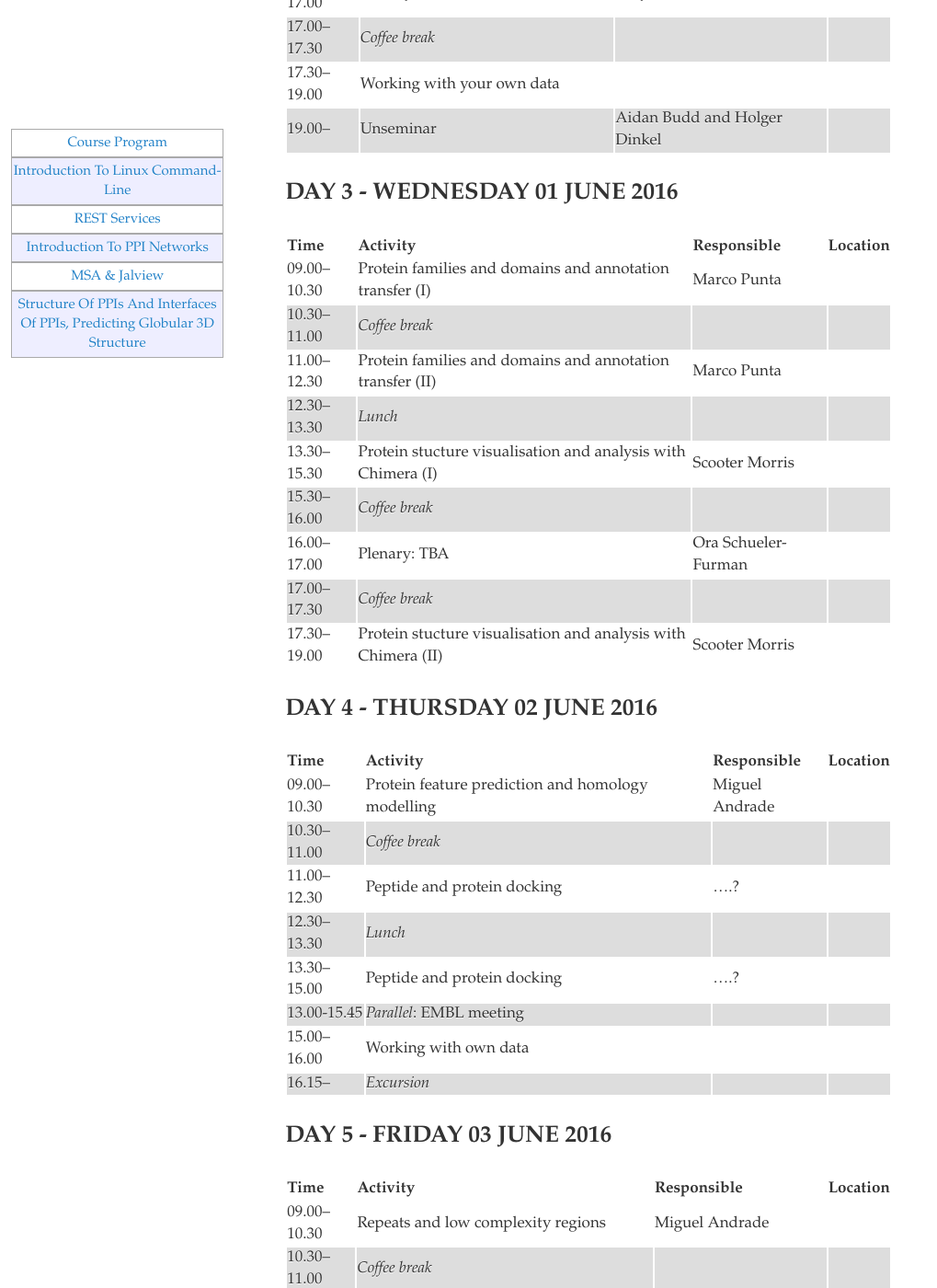
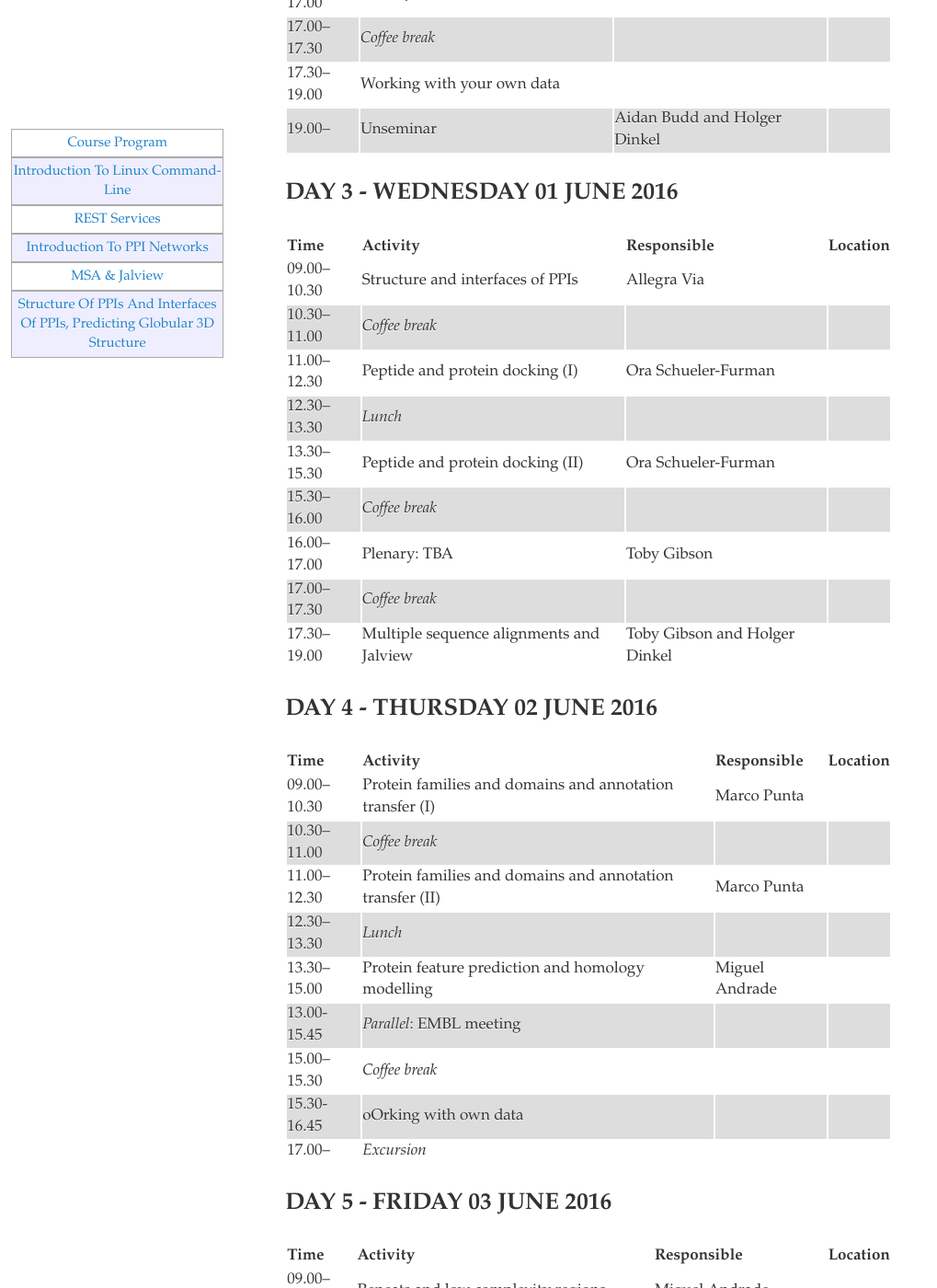
Before and after one commit to orafurman/ppisnd, a Jekyll site: the page built from programme.md, in a window 1280 px wide and 1400 px high, scrolled down 1147 px. Shown: the whole window at 92% size, without its empty margins (0-1019 px from the left). Built offline with Jekyll 4.4.1, drawn with Linux system fonts in a browser that asks for light colours; some of the changed text lies outside the part shown.

Commit message:
updated program based on most recent version from googledocs

```diff
--- a/programme.md
+++ b/programme.md
@@ -40,9 +40,9 @@ DAY 2 - Tuesday 31 May 2016
 | 10.30–11.00 | *Coffee break*                            |                                 |                        |
 | 11.00–12.30 | Network visualization with Cytoscape (II) | Scooter Morris & Nadya Doncheva |                        |
 | 12.30–13.30 | *Lunch*                                   |                                 |                        |
-| 13.30–15.30 | Multiple sequence alignments and Jalview             | Toby Gibson and Holger Dinkel                  |                        |
+| 13.30–15.30 | Chimera protein structure (I)             | Scooter Morris                |                        |
 | 15.30–16.00 | *Coffee break*                            |                                 |                        |
-| 16.00–17.00 | Plenary talk                              | Toby Gibson                            |                        |
+| 16.00–17.00 | Plenary talk                              | Ora Schueler-Furman                      |                        |
 | 17.00–17.30 | *Coffee break*                            |                                 |                        |
 | 17.30–19.00 | Working with your own data                |                                 |                        |
 | 19.00–      | Unseminar                                 | Aidan Budd and Holger Dinkel      |                        |
@@ -52,29 +52,30 @@ DAY 3 - Wednesday 01 June 2016
 
 | Time        | Activity                                  | Responsible       | Location               |
 | :---------- | :---------------------------------------- | :-------------    | :--------------------- |
-| 09.00–10.30 | Protein families and domains and annotation transfer (I)          | Marco Punta       |                        |
+| 09.00–10.30 | Structure and interfaces of PPIs          | Allegra Via       |                        |
 | 10.30–11.00 | *Coffee break*                            |                   |                        |
-| 11.00–12.30 | Protein families and domains and annotation transfer (II)               |     Marco Punta              |                        |
+| 11.00–12.30 | Peptide and protein docking (I)               |     Ora Schueler-Furman             |                        |
 | 12.30–13.30 | *Lunch*                                   |                   |                        |
-| 13.30–15.30 | Protein stucture visualisation and analysis with Chimera (I)                 |   Scooter Morris                |                        |
+| 13.30–15.30 | Peptide and protein docking (II)                 |   Ora Schueler-Furman                |                        |
 | 15.30–16.00 | *Coffee break*                            |                   |                        |
-| 16.00–17.00 | Plenary: TBA                              | Ora Schueler-Furman        |                        |
+| 16.00–17.00 | Plenary: TBA                              | Toby Gibson        |                        |
 | 17.00–17.30 | *Coffee break*                            |                   |                        |
-| 17.30–19.00 | Protein stucture visualisation and analysis with Chimera (II)                          | Scooter Morris |                        |
+| 17.30–19.00 | Multiple sequence alignments and Jalview                          | Toby Gibson and Holger Dinkel |                        |
 
 DAY 4 - Thursday 02 June 2016
 --------------------------------
 
 | Time        | Activity                                                  | Responsible    | Location               |
 | :---------- | :----------------------------------------                 | :------------- | :--------------------- |
-| 09.00–10.30 | Protein feature prediction and homology modelling  | Miguel Andrade    |                        |
+| 09.00–10.30 |  Protein families and domains and annotation transfer (I)  | Marco Punta    |                        |
 | 10.30–11.00 | *Coffee break*                                            |                |                        |
-| 11.00–12.30 | Peptide and protein docking | ....?    |                        |
+| 11.00–12.30 |  Protein families and domains and annotation transfer (II) | Marco Punta   |                        |
 | 12.30–13.30 | *Lunch*                                                   |                |                        |
-| 13.30–15.00 | Peptide and protein docking         | ....?   |                      |
+| 13.30–15.00 | Protein feature prediction and homology modelling         | Miguel Andrade  |                      |
 |  13.00-15.45 | *Parallel*: EMBL meeting                                    |                |                        |
-| 15.00–16.00 | Working with own data                                     |                |                        |
-| 16.15–      | *Excursion*                                               |                |                        |
+| 15.00–15.30 | *Coffee break*                                     |                |                        |
+| 15.30-16.45 | oOrking with own data | |
+| 17.00–      | *Excursion*                                               |                |                        |
 
 DAY 5 - Friday 03 June 2016
 --------------------------------
@@ -89,7 +90,8 @@ DAY 5 - Friday 03 June 2016
 | 15.00–15.30 | *Coffee break*                                         |                             |                        |
 | 15.30–17.00 | [Linear Motif Biology (II)](trainingMaterial/holgerDinkel/linear_motifs)                              | Holger Dinkel & Toby Gibson |                        |
 | 17.00–17.30 | *Coffee break*                                         |                             |                        |
-| 17.30–19.00 | Working with own data or                               |                             |                        |
+| 17.30–19.00 | Working with own data                                |                             |                        |
+| | OR | |
 |             | [Automated access of online tools using REST interfaces](trainingMaterial/holgerDinkel/REST_services/)| Holger Dinkel & Toby Gibson |                        |
 
 
```
